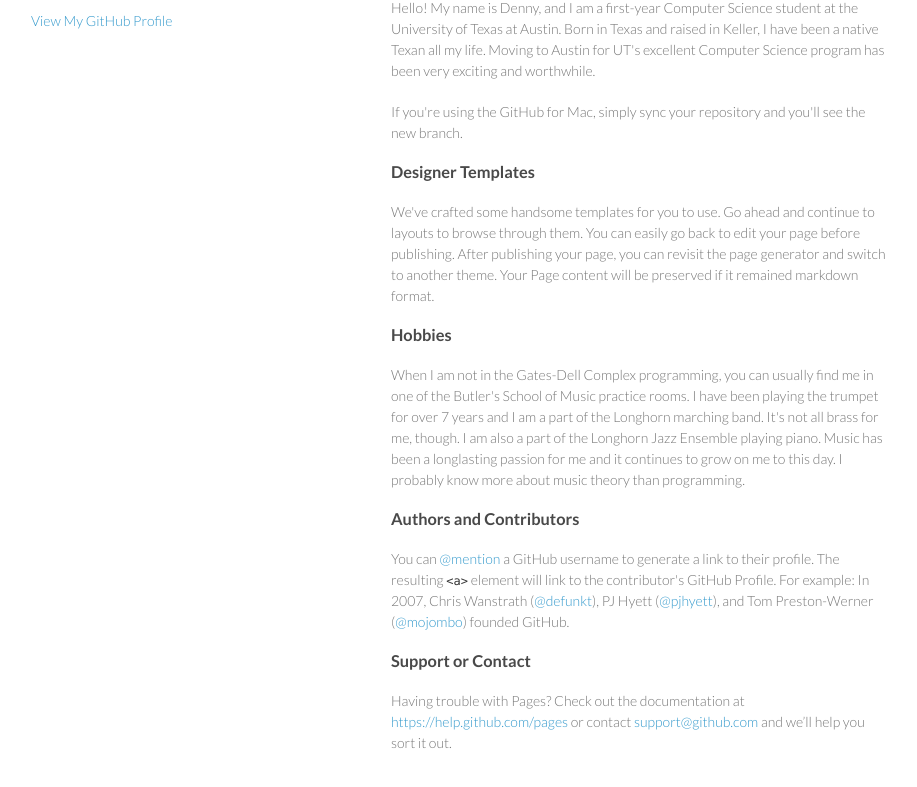
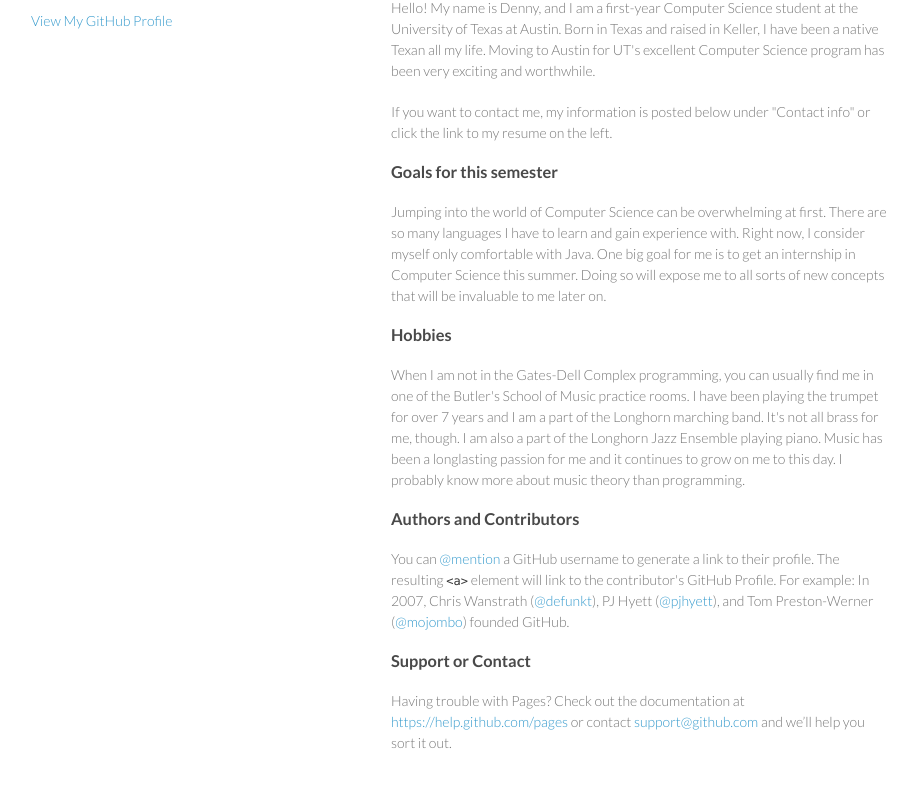
Before and after one commit to dennystasaski/dennystasaski.github.io, a plain HTML site: page index.html in a window 1280 px wide. Shown: the part 99-886 px from the top of the page, without its empty margins (179-1096 px from the left). Drawn offline with Linux system fonts and the light colour scheme.

Commit message:
Update index.html

```diff
--- a/index.html
+++ b/index.html
@@ -25,17 +25,17 @@
 
 <p>Hello! My name is Denny, and I am a first-year Computer Science student at the University of Texas at Austin. Born in Texas and raised in Keller, I have been a native Texan all my life. Moving to Austin for UT's excellent Computer Science program has been very exciting and worthwhile.</p>
 
-<p>If you're using the GitHub for Mac, simply sync your repository and you'll see the new branch.</p>
+<p>If you want to contact me, my information is posted below under "Contact info" or click the link to my resume on the left.</p>
 
 <h3>
-<a id="designer-templates" class="anchor" href="#designer-templates" aria-hidden="true"><span class="octicon octicon-link"></span></a>Designer Templates</h3>
+<a id="designer-templates" class="anchor" href="#designer-templates" aria-hidden="true"><span class="octicon octicon-link"></span></a>Goals for this semester</h3>
 
-<p>We've crafted some handsome templates for you to use. Go ahead and continue to layouts to browse through them. You can easily go back to edit your page before publishing. After publishing your page, you can revisit the page generator and switch to another theme. Your Page content will be preserved if it remained markdown format.</p>
+<p>Jumping into the world of Computer Science can be overwhelming at first.  There are so many languages I have to learn and gain experience with.  Right now, I consider myself only comfortable with Java.  One big goal for me is to get an internship in Computer Science this summer.  Doing so will expose me to all sorts of new concepts that will be invaluable to me later on.</p>
 
 <h3>
 <a id="rather-drive-stick" class="anchor" href="#rather-drive-stick" aria-hidden="true"><span class="octicon octicon-link"></span></a>Hobbies</h3>
 
-<p>When I am not in the Gates-Dell Complex programming, you can usually find me in one of the Butler's School of Music practice rooms. I have been playing the trumpet for over 7 years and I am a part of the Longhorn marching band. It's not all brass for me, though. I am also a part of the Longhorn Jazz Ensemble playing piano. Music has been a longlasting passion for me and it continues to grow on me to this day. I probably know more about music theory than programming.</p>
+<p>When I am not in the Gates-Dell Complex programming, you can usually find me in one of the Butler's School of Music practice rooms.  I have been playing the trumpet for over 7 years and I am a part of the Longhorn marching band.  It's not all brass for me, though.  I am also a part of the Longhorn Jazz Ensemble playing piano.  Music has been a longlasting passion for me and it continues to grow on me to this day.  I probably know more about music theory than programming.</p>
 
 <h3>
 <a id="authors-and-contributors" class="anchor" href="#authors-and-contributors" aria-hidden="true"><span class="octicon octicon-link"></span></a>Authors and Contributors</h3>
```
